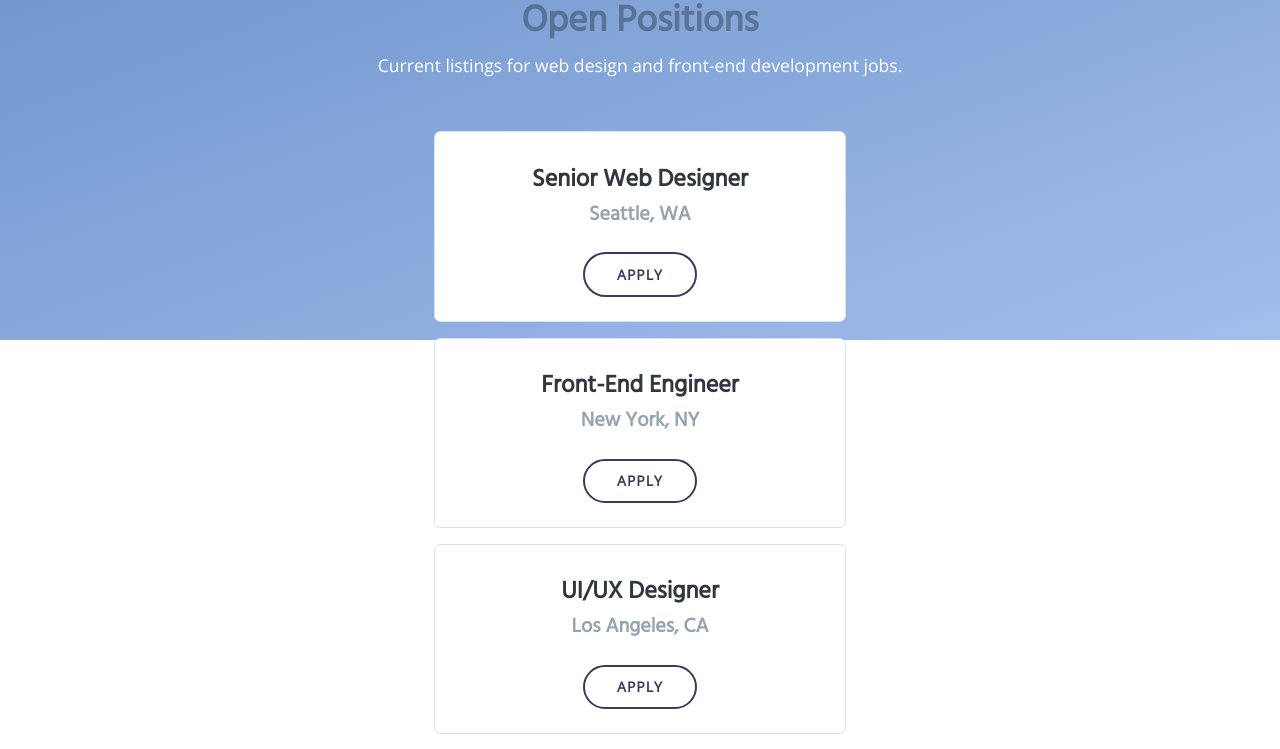
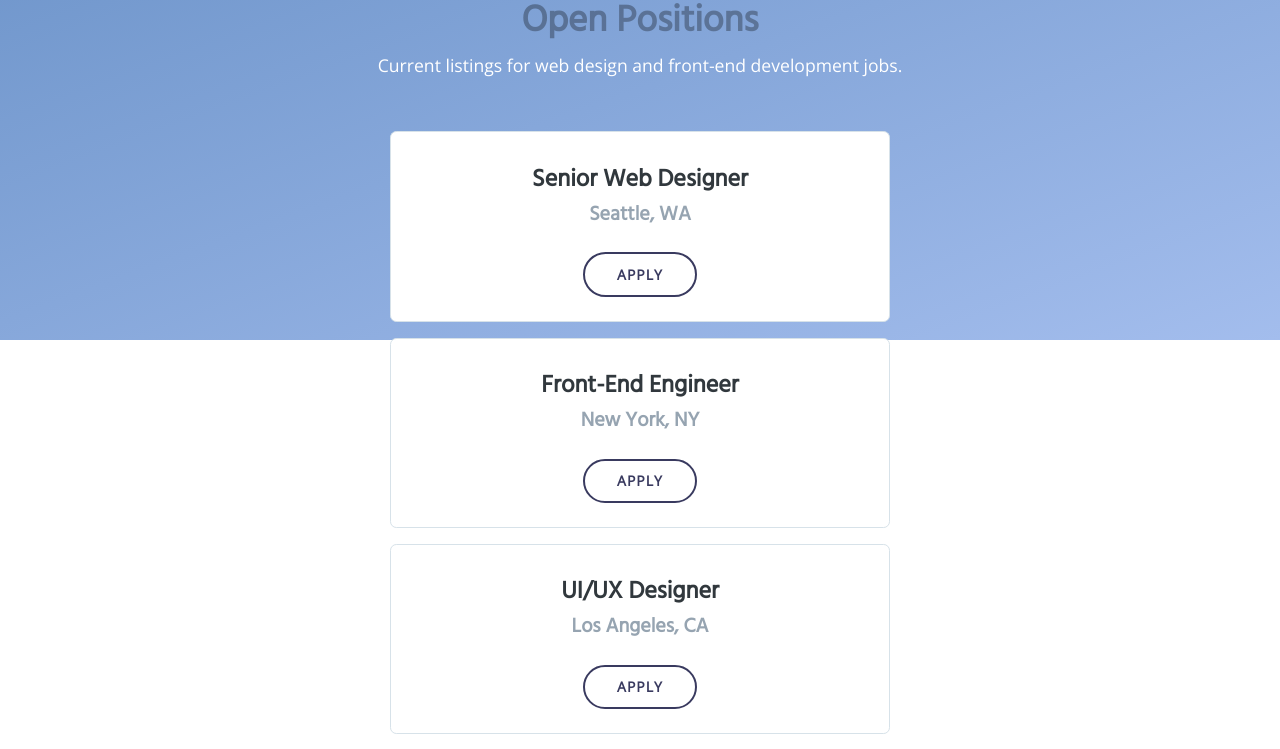
Before and after one commit to Merritske/jobappproject, a React (Create React App) app in the folder jobapp/: page / in a window 1280 px wide. Shown: the part 160-909 px from the top of the page. Built offline with nearby package versions, Linux system fonts and the light colour scheme.

Commit message:
update nothing special

```diff
--- a/jobapp/src/components/Joblisting.jsx
+++ b/jobapp/src/components/Joblisting.jsx
@@ -1,16 +1,30 @@
-import React from 'react'
+import React, { useState } from 'react'
 import '../styles/joblisting.css'
 import { Link } from "react-router-dom";
+import { Accordion } from "react-bootstrap"
 
 function Joblisting() {
+  const[jobdescription, setJobdescription] = useState(false)
+function toggleJob(){
+setJobdescription(true)
+fetch("https://www.vdab.be/vindeenjob/vacatures?trefwoord=front-end%20developer&locatie=1000%20Brussel&afstand=60&locatieCode=32&sort=standaard")
+.then(res=>res.json())
+.then((data)=>{
+  console.log(data)
+})
+}
+console.log(jobdescription)
   return (
-    <div>  <div className="jobs" id="joblist">
+  <div className="jobs" id="joblist">
     <div className="row">
-      <div className="col-md-10 offset-md-1">
+      <div className="col md-1 ">
         <ul className="job-list">
           <li className="job-preview">
             <div className="content float-left">
-              <h4 className="job-title">Senior Web Designer</h4>
+
+
+      <h4 className="job-title" onClick={toggleJob} >Senior Web Designer</h4>
+
               <h5 className="company">Seattle, WA</h5>
             </div>
             <Link
@@ -83,7 +97,7 @@ function Joblisting() {
         </ul>
       </div>
     </div>
-  </div></div>
+  </div>
   )
 }
 
```
